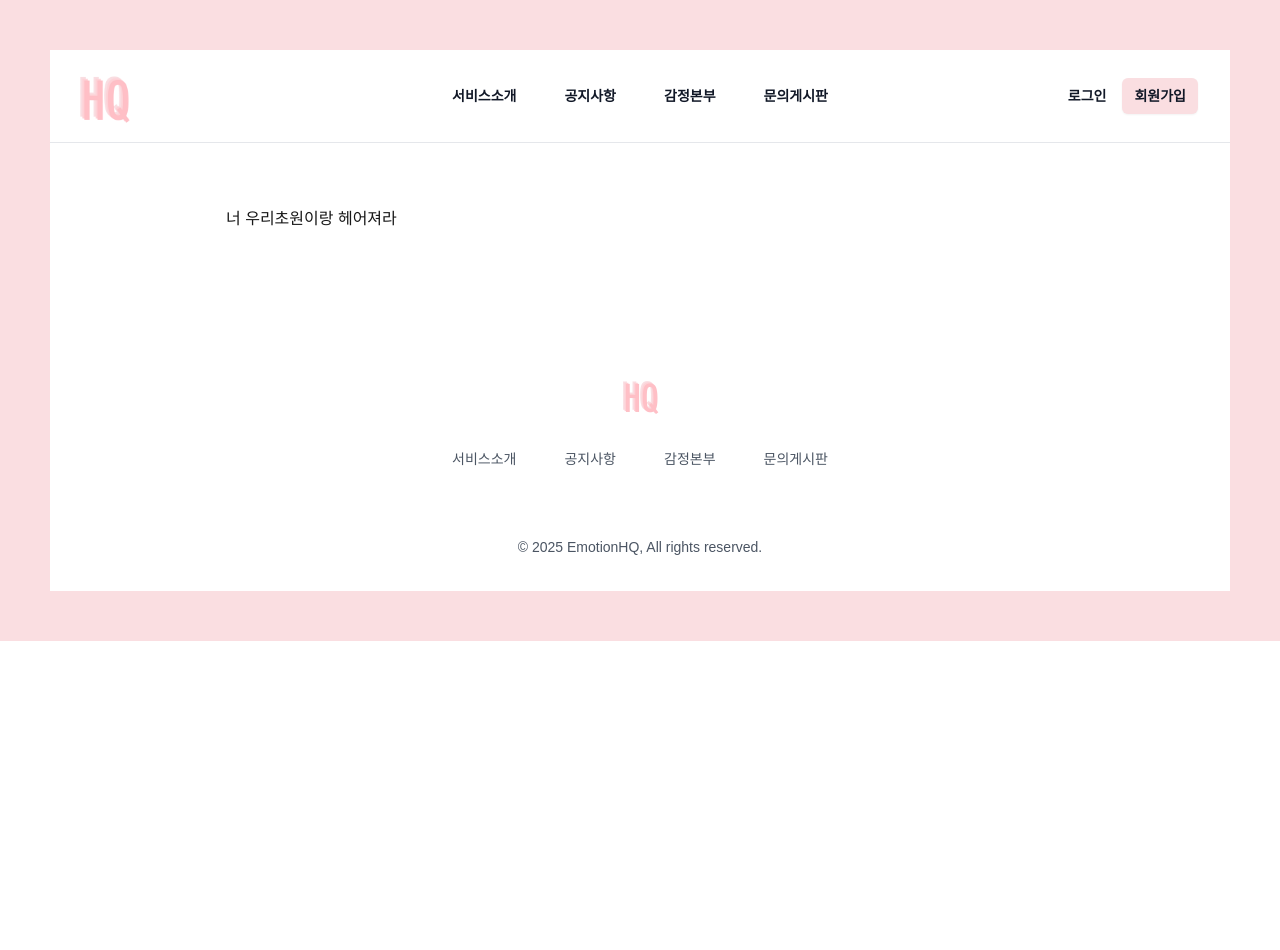
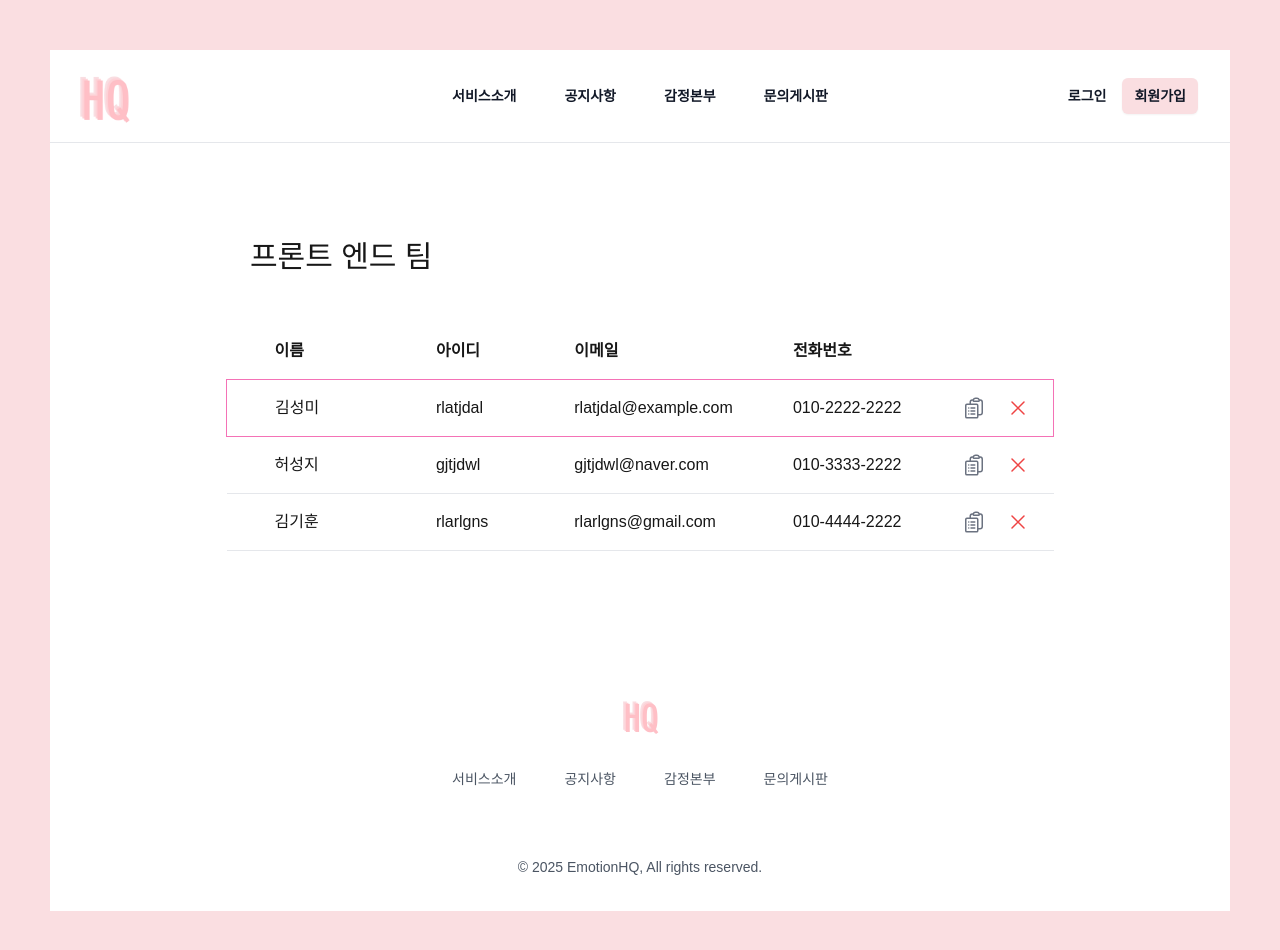
Before and after one commit to gjtjdwl/insideout-front, a Next.js app: page /admin/web/department in a window 1280 px wide. Shown: the top 950 px of the page. Before the commit the page ends 800 px from the top, so only its background shows below. Built offline with nearby package versions, Linux system fonts and the light colour scheme.

Commit message:
feat: mock데이터 추가, 해당 데이터로 부서 상세 관리 페이지 제작

```diff
--- a/app/(header)/admin/web/department/page.tsx
+++ b/app/(header)/admin/web/department/page.tsx
@@ -1,8 +1,62 @@
+import mock from '@/app/mock.json';
+import {
+  ClipboardDocumentListIcon,
+  XMarkIcon,
+} from '@heroicons/react/24/outline';
 export default function Department() {
+  const managerStyle = '';
   return (
     <>
       <div className="bg-customPink px-4 sm:px-[50px]">
-        <div className="bg-white px-44 py-16">너 우리초원이랑 헤어져라</div>
+        <div className="bg-white px-44 py-16">
+          <div className="mt-8 mb-12 ml-6 font-medium text-3xl">
+            프론트 엔드 팀
+          </div>
+          <table className="table-auto w-full border-collapse px-12">
+            <thead className="text-left border-b">
+              <tr>
+                <th className="px-12 py-4">이름</th>
+                <th className="px-12 py-4">아이디</th>
+                <th className="px-4 py-4">이메일</th>
+                <th className="px-4 py-4">전화번호</th>
+              </tr>
+            </thead>
+            <tbody>
+              {mock.map((item) => (
+                <tr key={item.userid}>
+                  <td
+                    className={`px-12 py-4 ${item.role === 'MANAGER' ? 'border-y border-l border-pink-400' : 'border-b'}`}
+                  >
+                    {item.name}
+                  </td>
+                  <td
+                    className={`px-12 py-4 ${item.role === 'MANAGER' ? 'border-y border-pink-400' : 'border-b'}`}
+                  >
+                    {item.userid}
+                  </td>
+                  <td
+                    className={`px-4 py-4 ${item.role === 'MANAGER' ? 'border-y border-pink-400' : 'border-b'}`}
+                  >
+                    {item.email}
+                  </td>
+                  <td
+                    className={`px-4 py-4 ${item.role === 'MANAGER' ? 'border-y border-pink-400' : 'border-b'}`}
+                  >
+                    {item.phoneNumber}
+                  </td>
+                  <td
+                    className={`px-4 py-4 ${item.role === 'MANAGER' ? 'border-y border-r border-pink-400' : 'border-b'}`}
+                  >
+                    <div className="flex justify-center">
+                      <ClipboardDocumentListIcon className="h-6 w-6 cursor-pointer mr-5 text-gray-500" />
+                      <XMarkIcon className="h-6 w-6 cursor-pointer text-red-500" />
+                    </div>
+                  </td>
+                </tr>
+              ))}
+            </tbody>
+          </table>
+        </div>
       </div>
     </>
   );
--- a/app/(header)/boards/inquiry/page.tsx
+++ b/app/(header)/boards/inquiry/page.tsx
@@ -16,6 +16,7 @@ const Inquiry = () => {
   const inquiry = async (selectTab: string): Promise<void> => {
     try {
       const res = await API.get<InquiryData[]>('/api/boards/inquiry');
+      console.log(res);
       if (selectTab === '나의') {
         setInquiryList(
           res.data.filter((inquiry) => inquiry.userId === user?.userId)
--- a/app/(header)/boards/notice/page.tsx
+++ b/app/(header)/boards/notice/page.tsx
@@ -1,45 +1,43 @@
 'use client';
 
-import React, { useEffect, useState } from 'react'
-import BoardList from "../../../components/BoardList"
-import PaginationComponent from "@/app/components/PagenationComponent";
+import React, { useEffect, useState } from 'react';
+import BoardList from '../../../components/BoardList';
+import PaginationComponent from '@/app/components/PagenationComponent';
 import { InquiryData } from '@/app/types/auth';
 import { API } from '@/app/api';
 
 const Notice = () => {
-  const [noticeList, setNoticeList] = useState<InquiryData[]>([])
-  const [pageSize, setPageSize] = useState<number>(1)
+  const [noticeList, setNoticeList] = useState<InquiryData[]>([]);
+  const [pageSize, setPageSize] = useState<number>(1);
   const notice = async () => {
     try {
       const res = await API.get<InquiryData[]>('/api/boards/notice');
-      setNoticeList(res.data)
+      setNoticeList(res.data);
+      console.log(res.data);
     } catch (error: unknown) {
       console.error('공지하기 리스트 가져오는 중 오류 발생', error);
       throw error;
     }
-  }
+  };
 
   useEffect(() => {
     notice();
-  }, [])
+  }, []);
 
   return (
     <div className="p-14 w-[90%] flex-grow flex flex-col justify-center">
-      {
-        noticeList.length === 0 ? (
+      {noticeList.length === 0 ? (
         <div className="min-h-[40vh]"> 공지사항이 없습니다. </div>
       ) : (
         <>
-            <BoardList boardList={noticeList} boardName='notice' />
+          <BoardList boardList={noticeList} boardName="notice" />
           <div className="mt-10">
             <PaginationComponent totalPages={pageSize} />
           </div>
         </>
-        )
-      }
+      )}
     </div>
+  );
+};
 
-  )
-}
-
-export default Notice
+export default Notice;
--- /dev/null
+++ b/app/mock.json
@@ -0,0 +1,23 @@
+[
+  {
+    "name": "김성미",
+    "userid": "rlatjdal",
+    "email": "rlatjdal@example.com",
+    "phoneNumber": "010-2222-2222",
+    "role": "MANAGER"
+  },
+  {
+    "name": "허성지",
+    "userid": "gjtjdwl",
+    "email": "gjtjdwl@naver.com",
+    "phoneNumber": "010-3333-2222",
+    "role": "USER"
+  },
+  {
+    "name": "김기훈",
+    "userid": "rlarlgns",
+    "email": "rlarlgns@gmail.com",
+    "phoneNumber": "010-4444-2222",
+    "role": "USER"
+  }
+]
```
Also changed, not shown: app/components/BoardList.tsx (+11 -8 lines). Lines whose indentation alone changed are shown as unchanged.
